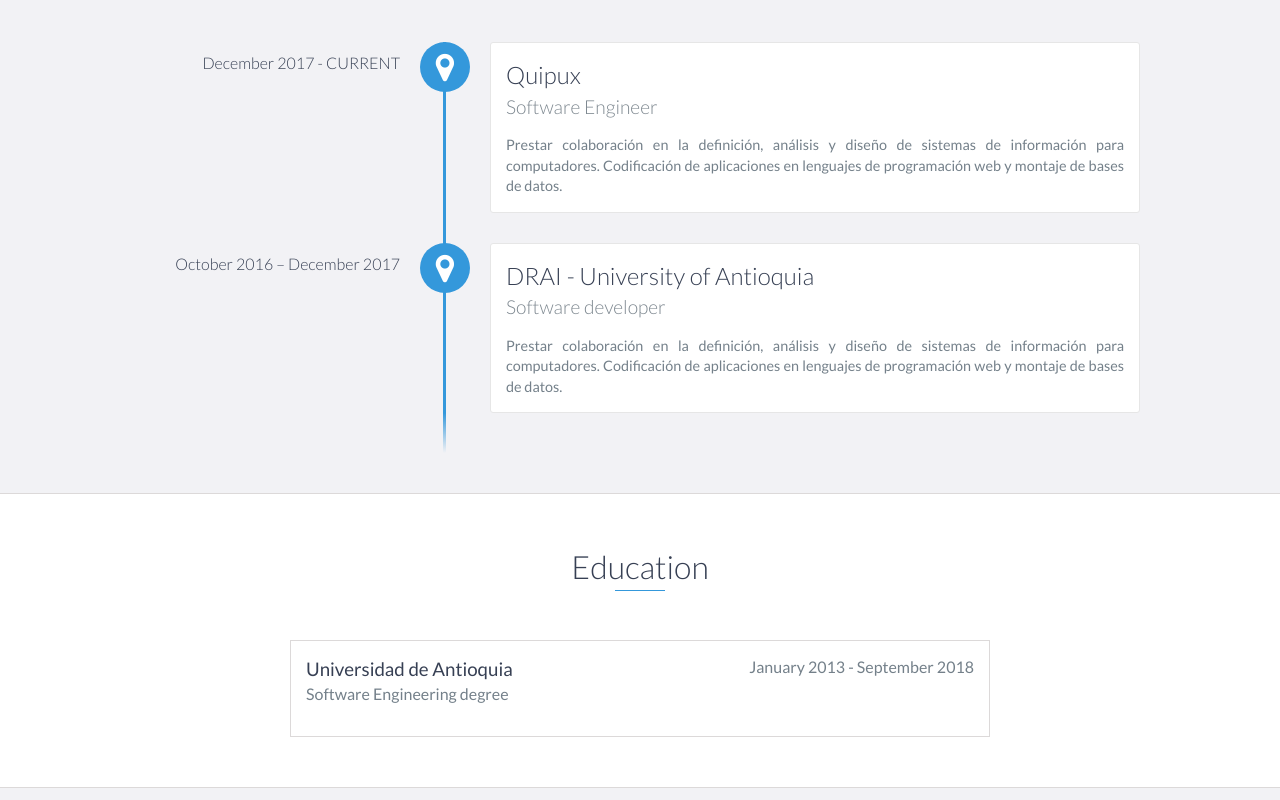
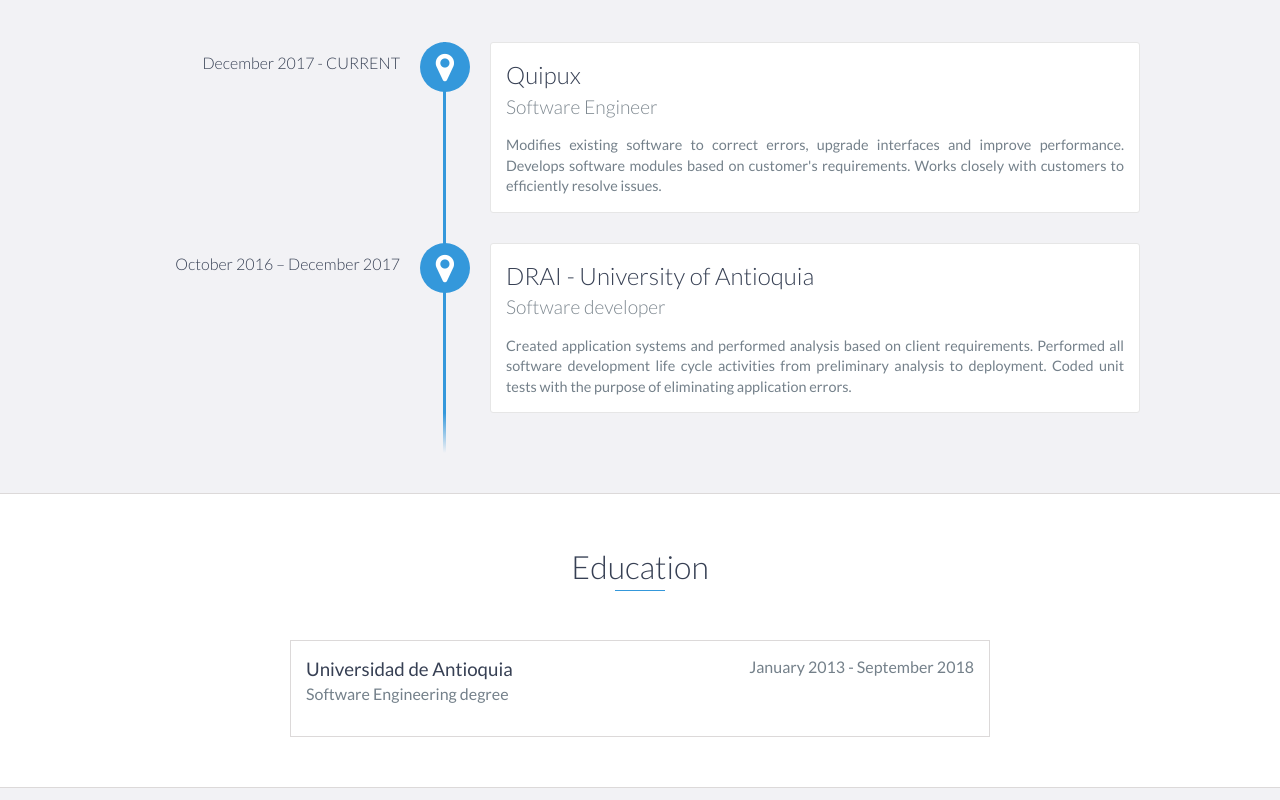
Before and after one commit to dcamilobj/dcamilobj.github.io, a website: page index.html in a window 1280 px wide. Shown: the part 1140-1940 px from the top of the page. Drawn offline with nearby package versions, Linux system fonts and the light colour scheme.

Commit message:
Changed portfolio language

```diff
--- a/index.html
+++ b/index.html
@@ -92,18 +92,22 @@
                 <h3>Quipux</h3>
                 <h4>Software Engineer</h4>
                 <p style="text-align: justify;">
-                  Prestar colaboración en la definición, análisis y diseño de sistemas de
-                  información para computadores. Codificación de aplicaciones en
-                  lenguajes de programación web y montaje de bases de datos.
+		 Modifies existing software to correct errors, upgrade interfaces and improve performance.
+
+Develops software modules based on customer's requirements.
+
+		 Works closely with customers to efficiently resolve issues.
                 </p>
             </div>
             <div data-date="October 2016 – December 2017">
                 <h3>DRAI - University of Antioquia</h3>
                 <h4>Software developer</h4>
                 <p style="text-align: justify;">
-                  Prestar colaboración en la definición, análisis y diseño de sistemas de
-                  información para computadores. Codificación de aplicaciones en
-                  lenguajes de programación web y montaje de bases de datos.
+		 Created application systems and performed analysis based on client requirements.
+
+		 Performed all software development life cycle activities from preliminary analysis to deployment.
+
+		 Coded unit tests with the purpose of eliminating application errors.
                 </p>
             </div>
 
@@ -156,7 +160,7 @@
 			 using HTML5, Bootstrap and AngularJS, this project allowed searching
 			 and reserving stands for the  fair.
                         </p>
-                        <a href="http://expoingenieria.edu.co/">Ver Proyecto</a>
+                        <a href="http://expoingenieria.edu.co/">Expoingenieria</a>
                     </div>
                     <!-- End .project-info -->
                 </div>
```
